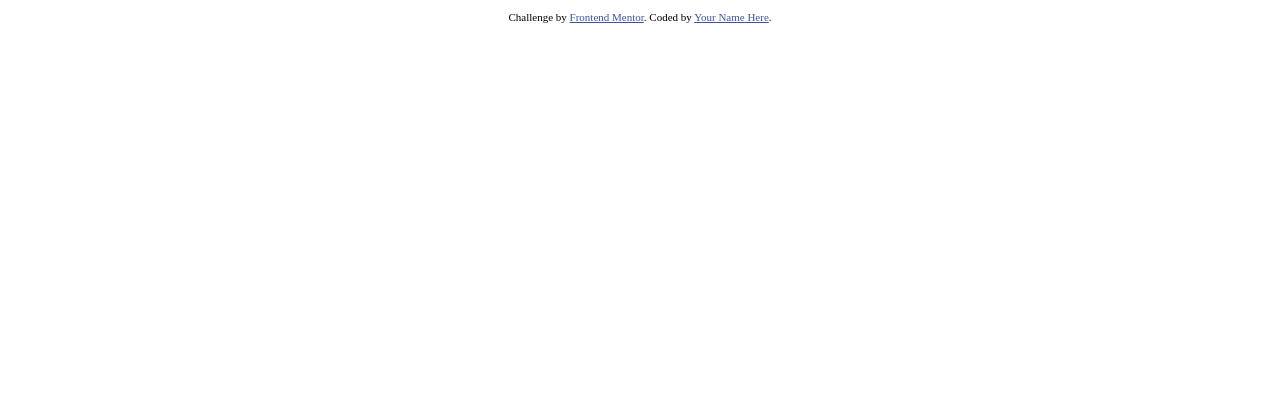
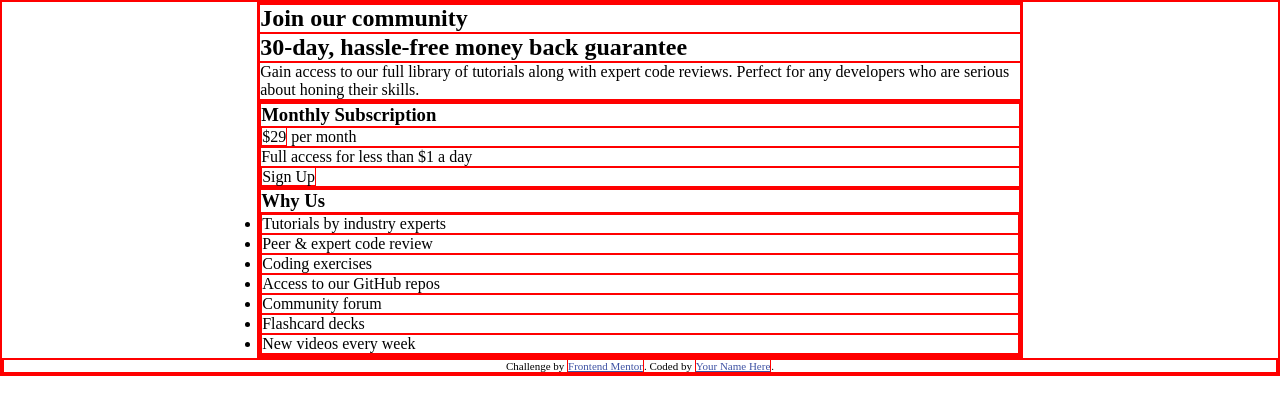
Before and after one commit to singhyuvraj97/single_price_grid_card_component, a plain HTML site: page index.html in a window 1280 px wide. Drawn offline with Linux system fonts and the light colour scheme.

Commit message:
added main css file and html design for price grid

```diff
--- a/index.html
+++ b/index.html
@@ -1,49 +1,71 @@
 <!DOCTYPE html>
 <html lang="en">
   <head>
-  <meta charset="UTF-8">
-  <meta name="viewport" content="width=device-width, initial-scale=1.0"> <!-- displays site properly based on user's device -->
+    <meta charset="UTF-8" />
+    <meta name="viewport" content="width=device-width, initial-scale=1.0" />
+    <!-- displays site properly based on user's device -->
 
-  <link rel="icon" type="image/png" sizes="32x32" href="./images/favicon-32x32.png">
+    <link
+      rel="icon"
+      type="image/png"
+      sizes="32x32"
+      href="./images/favicon-32x32.png"
+    />
 
-  <title>Frontend Mentor | Single Price Grid Component</title>
+    <link type="text/css" rel="stylesheet" href="./st.css">
+
+    <title>Single Price Grid Component</title>
 
     <!-- Feel free to remove these styles or customise in your own stylesheet 👍 -->
     <style>
-    .attribution { font-size: 11px; text-align: center; }
-    .attribution a { color: hsl(228, 45%, 44%); }
+      .attribution {
+        font-size: 11px;
+        text-align: center;
+      }
+      .attribution a {
+        color: hsl(228, 45%, 44%);
+      }
     </style>
   </head>
   <body>
-  <!-- Join our community
-
-  30-day, hassle-free money back guarantee
-
-  Gain access to our full library of tutorials along with expert code reviews.
-  Perfect for any developers who are serious about honing their skills.
-
-  Monthly Subscription
-
-  &dollar;29 per month
-
-  Full access for less than &dollar;1 a day
-
-  Sign Up
-
-  Why Us
-
-  Tutorials by industry experts
-  Peer &amp; expert code review
-  Coding exercises
-  Access to our GitHub repos
-  Community forum
-  Flashcard decks
-  New videos every week -->
+    <main class="cont">
+      <section class="subCont1">
+        <h1>Join our community</h1>
+        <h2>30-day, hassle-free money back guarantee</h2>
+        <p>
+          Gain access to our full library of tutorials along with expert code
+          reviews. Perfect for any developers who are serious about honing their
+          skills.
+        </p>
+      </section>
+      <section class="subCont2">
+        <article class="subCont2Box1">
+          <h3>Monthly Subscription</h3>
+          <div><span>&dollar;29</span> per month</div>
+          <div>Full access for less than &dollar;1 a day</div>
+          <div><a>Sign Up</a></div>
+        </article>
+        <article class="subCont2Box2">
+          <h3>Why Us</h3>
+          <ul>
+            <li>Tutorials by industry experts</li>
+            <li>Peer &amp; expert code review</li>
+            <li>Coding exercises</li>
+            <li>Access to our GitHub repos</li>
+            <li>Community forum</li>
+            <li>Flashcard decks</li>
+            <li>New videos every week</li>
+          </ul>
+        </article>
+      </section>
+    </main>
 
     <footer>
       <p class="attribution">
-      Challenge by <a href="https://www.frontendmentor.io?ref=challenge" target="_blank">Frontend Mentor</a>.
-      Coded by <a href="#">Your Name Here</a>.
+        Challenge by
+        <a href="https://www.frontendmentor.io?ref=challenge" target="_blank"
+          >Frontend Mentor</a
+        >. Coded by <a href="#">Your Name Here</a>.
       </p>
     </footer>
   </body>
--- /dev/null
+++ b/st.css
@@ -0,0 +1,12 @@
+*{
+  margin: 0px;
+  padding: 0px;
+  box-sizing: border-box;
+  border: 1px solid red;
+}
+
+.cont{
+  width: 60%;
+  margin: auto;
+
+}
```
Lines whose indentation alone changed are shown as unchanged.
